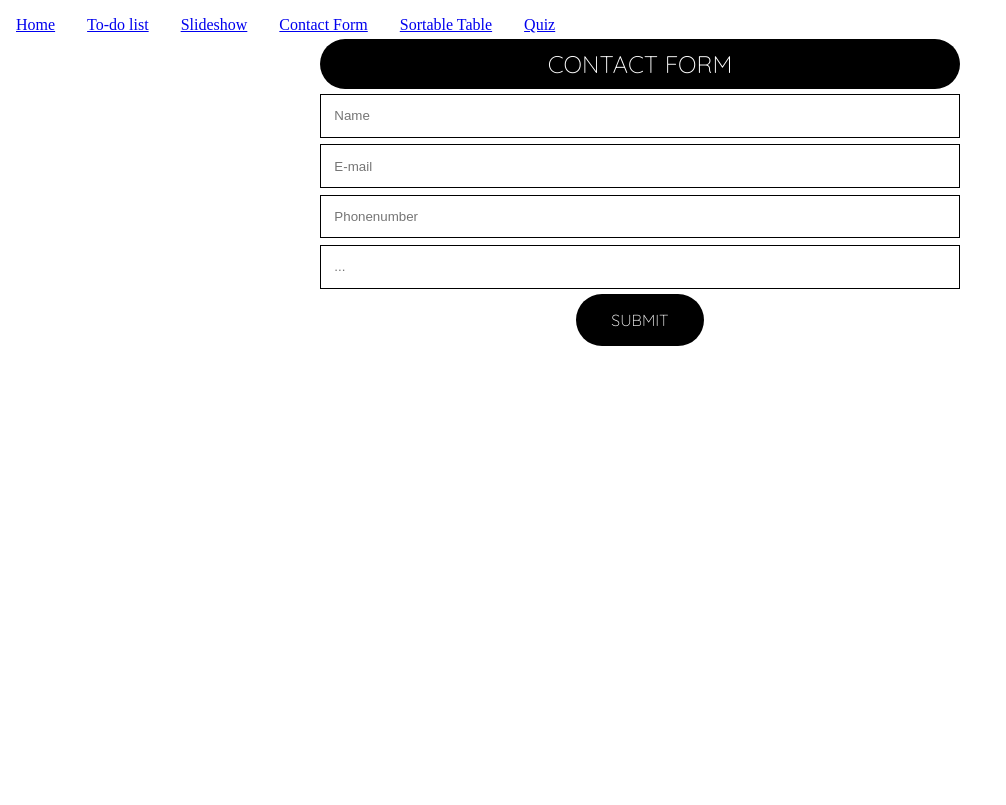
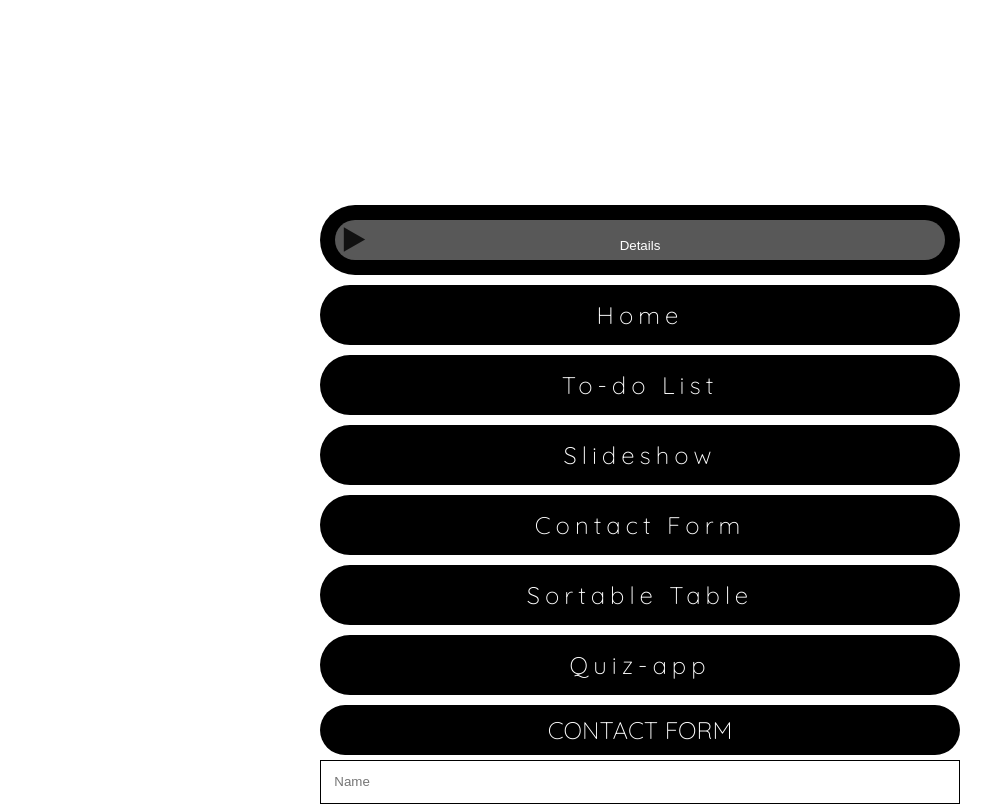
Before and after one commit to IrynaOstapenko/Tema-4-oppgave, a Vue app: page /contactform in a window 1280 px wide. Shown: the top 805 px of the page, without its empty margins (0-1006 px from the left). Built offline with nearby package versions, Linux system fonts and the light colour scheme.

Commit message:
🚧 work in progress

```diff
--- a/src/components/Navigation.vue
+++ b/src/components/Navigation.vue
@@ -1,43 +1,134 @@
 <template>
 
+
+
 	<nav>
-		<RouterLink :to="{ name: 'home' }">Home</RouterLink>
+		<div class="collapsible">
+		<button @click="toggleDetails" class="collapsible__summary">
+			<div :class="`collapsible__arrow ${ !collapsed ? 'collapsible__arrow--rotated' : '' }`">
+				<svg viewBox="0 0 36 42" fill="none" xmlns="http://www.w3.org/2000/svg">
+					<path d="M36 21L1.8571e-06 41.7846L3.67415e-06 0.21539L36 21Z" fill="black" />
+				</svg>
+			</div>
+
+			<div class="collapsible__title">{{ title }}</div>
+		</button>
+
+		<div class="collapsible__details" v-if="!collapsed">
+			<slot />
+		</div>
+		</div>
+
+
+		<div class="collapsible">
+		<RouterLink :to="{ name: 'home' }">Home</RouterLink ></div>
+
+		<div class="collapsible">
 		<RouterLink :to="{ name: 'component', params: { component_id: 'todolist' } }"
-			>To-do list</RouterLink
-		>
+			>To-do List</RouterLink ></div>
+
+		<div class="collapsible">
 		<RouterLink :to="{ name: 'component', params: { component_id: 'slideshow' } }"
-			>Slideshow</RouterLink
-		>
+			>Slideshow</RouterLink ></div>
+
+		<div class="collapsible">
 		<RouterLink :to="{ name: 'component', params: { component_id: 'contactform' } }"
-			>Contact Form</RouterLink
-		>
+			>Contact Form</RouterLink ></div>
+
+		<div class="collapsible">
 		<RouterLink :to="{ name: 'component', params: { component_id: 'sortabletable' } }"
-			>Sortable Table</RouterLink
-		>
+			>Sortable Table</RouterLink ></div>
+
+		<div class="collapsible">
 		<RouterLink :to="{ name: 'component', params: { component_id: 'quiz' } }"
-			>Quiz</RouterLink
-		>
+			>Quiz-app</RouterLink ></div>
 
 	</nav>
-
 </template>
 
 <script>
 	export default {
-	}
+		props: {
+			title: {
+				type: String,
+				default: 'Details'
+			}
+		},
+
+		data() {
+			return {
+				collapsed: true
+			};
+		},
+
+		methods: {
+			toggleDetails() {
+				this.collapsed = !this.collapsed
+			}
+		}
+	};
 </script>
 
 <style>
+	@import url('https://fonts.googleapis.com/css2?family=Quicksand:wght@300&display=swap');
+
 	nav {
 		display: flex;
-		flex-flow: row nowrap;
-		justify-content: flex-start;
-		margin-top: 1em;
-		margin-left: 1em;
+		flex-flow: column nowrap;
+		justify-content: center;
+		align-items: center;
+		margin-top: 25vh;
 	}
 
 	a {
-		margin-right: 2em;
+		text-decoration: none;
+		outline: none;
+		color: #fff;
+		letter-spacing: 5px;
+	}
+
+	.collapsible {
+		background: rgb(0, 0, 0);
+		width: 50%;
+		border-radius: 50px;
+		font-family: 'Quicksand', sans-serif;
+		font-size: 1.5em;
+		display: flex;
+		justify-content: center;
+		align-items: center;
+		margin: 5px;
+		padding: 15px;
+	}
+
+	.collapsible__title {
+		color: #fff;
+	}
+
+	.collapsible__summary {
+		width: 100%;
+		background: rgb(88, 88, 88);
+		border-radius: 50px;
+		border: none;
+	}
+
+	.collapsible__summary,
+	.collapsible__details {
+		padding: 0.5em;
+	}
+
+	.collapsible__details {
+		padding-left: 1.7em;
+		padding-top: 0;
+	}
+
+	.collapsible__arrow {
+		width: 0.7em;
+		height: 0.85em;
+		margin-right: 0.5em;
+	}
+
+	.collapsible__arrow--rotated {
+		transform: rotate(90deg)
 	}
 
 </style>
--- a/src/components/Slideshow.vue
+++ b/src/components/Slideshow.vue
@@ -102,12 +102,9 @@
         height: 100%;
     }
     button {
-        position: absolute;
         height: 40px;
         width: 40px;
         top: calc(95% - 20px);
-        background-color: #e5e5e585;
-        border: none;
     }
     button:hover {
         cursor: pointer;
@@ -119,6 +116,13 @@
         height: 25px;
         opacity: 80%;
     }
+
+    .next, .prev {
+        position: absolute;
+        background-color: #e5e5e585;
+        border: none;
+    }
+
     .next {
         right: 5;
         border-radius: 50px;
```
